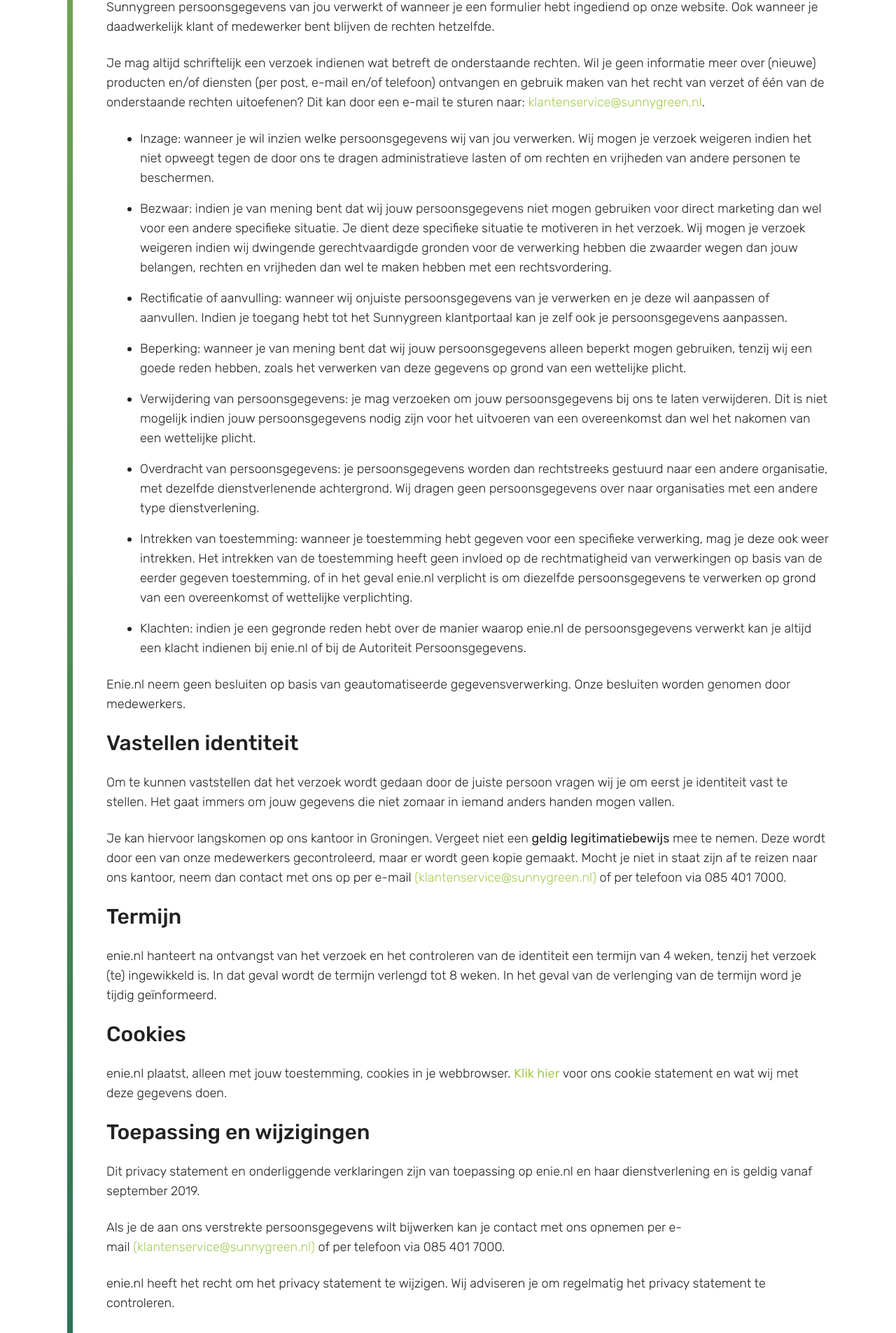
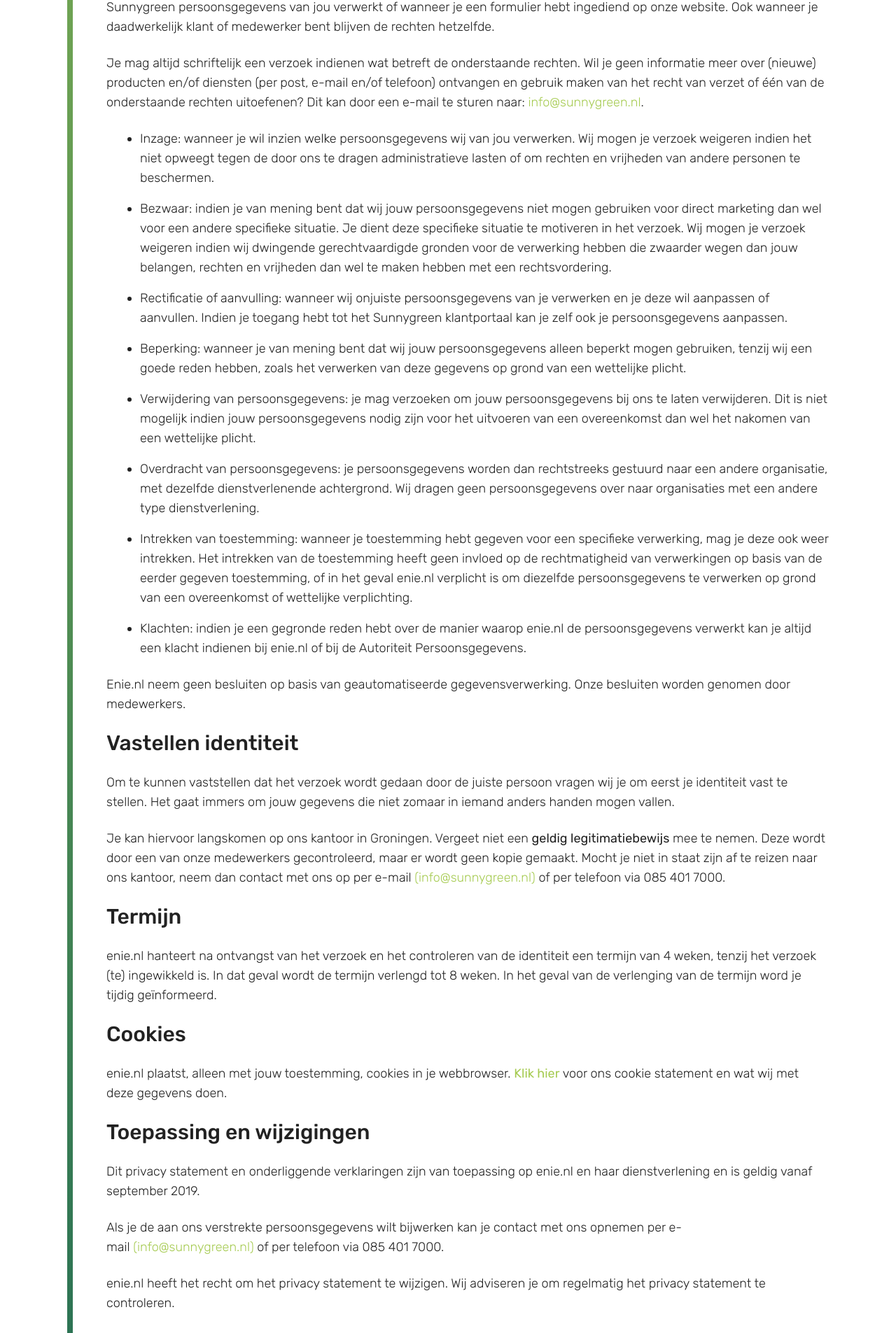
Before and after one commit to WebDevAman/sunny-green, a React (Create React App) app: page /privacy-statement-sunnygreen-nl in a window 1280 px wide. Shown: the part 2320-4225 px from the top of the page at 70% size. Built offline with nearby package versions, Linux system fonts and the light colour scheme.

Commit message:
Update Privacy.jsx

```diff
--- a/src/components/pages/statements/Privacy.jsx
+++ b/src/components/pages/statements/Privacy.jsx
@@ -40,7 +40,7 @@
                     <p className='text-lg font-light' >Op het moment dat je een huurklant wenst te worden, verstrekken wij je gegevens aan Economic Data Resources B.V. (EDR). EDR zal op basis van deze gegevens een advies geven over je kredietwaardigheid. EDR gebruikt je gegevens voor onderzoek naar jouw kredietwaardigheid en contactgegevens. Als je bezwaar wilt maken of informatie wenst over het gebruik van je persoonsgegevens door EDR, zie&nbsp;<a className='text-themeGreen text-lg hover:underline' href="https://www.edrcreditservices.nl/privacy-statement/">het privacy statement van EDR.</a></p>
                     <h3 className='text-xl lg:text-3xl font-medium'>Rechten van betrokkene</h3>
                     <p className='text-lg font-light' >Op grond van de Algemene verordening persoonsgegevens (AVG) heb je als betrokkene aantal privacyrechten wanneer Sunnygreen persoonsgegevens van jou verwerkt of wanneer je een formulier hebt ingediend op onze website. Ook wanneer je daadwerkelijk klant of medewerker bent blijven de rechten hetzelfde.</p>
-                    <p className='text-lg font-light' >Je mag altijd schriftelijk een verzoek indienen wat betreft de onderstaande rechten. Wil je geen informatie meer over (nieuwe) producten en/of diensten (per post, e-mail en/of telefoon) ontvangen en gebruik maken van het recht van verzet of &eacute;&eacute;n van de onderstaande rechten uitoefenen? Dit kan door een e-mail te sturen naar:&nbsp;<a className='text-themeGreen text-lg hover:underline' href="mailto:klantenservice@sunnygreen.nl">klantenservice@sunnygreen.nl</a>.</p>
+                    <p className='text-lg font-light' >Je mag altijd schriftelijk een verzoek indienen wat betreft de onderstaande rechten. Wil je geen informatie meer over (nieuwe) producten en/of diensten (per post, e-mail en/of telefoon) ontvangen en gebruik maken van het recht van verzet of &eacute;&eacute;n van de onderstaande rechten uitoefenen? Dit kan door een e-mail te sturen naar:&nbsp;<a className='text-themeGreen text-lg hover:underline' href="mailto:info@sunnygreen.nl">info@sunnygreen.nl</a>.</p>
                     <ul className='flex flex-col gap-4 list-disc pl-6 lg:pl-12 text-lg font-light'>
                         <li>Inzage: wanneer je wil inzien welke persoonsgegevens wij van jou verwerken. Wij mogen je verzoek weigeren indien het niet opweegt tegen de door ons te dragen administratieve lasten of om rechten en vrijheden van andere personen te beschermen.</li>
                         <li>Bezwaar: indien je van mening bent dat wij jouw persoonsgegevens niet mogen gebruiken voor direct marketing dan wel voor een andere specifieke situatie. Je dient deze specifieke situatie te motiveren in het verzoek. Wij mogen je verzoek weigeren indien wij dwingende gerechtvaardigde gronden voor de verwerking hebben die zwaarder wegen dan jouw belangen, rechten en vrijheden dan wel te maken hebben met een rechtsvordering.</li>
@@ -54,14 +54,14 @@
                     <p className='text-lg font-light' >Enie.nl neem geen besluiten op basis van geautomatiseerde gegevensverwerking. Onze besluiten worden genomen door medewerkers.</p>
                     <h3 className='text-xl lg:text-3xl font-medium'>Vastellen identiteit</h3>
                     <p className='text-lg font-light' >Om te kunnen vaststellen dat het verzoek wordt gedaan door de juiste persoon vragen wij je om eerst je identiteit vast te stellen. Het gaat immers om jouw gegevens die niet zomaar in iemand anders handen mogen vallen.</p>
-                    <p className='text-lg font-light' >Je kan hiervoor langskomen op ons kantoor in Groningen. Vergeet niet een&nbsp;<strong>geldig legitimatiebewijs</strong> mee te nemen. Deze wordt door een van onze medewerkers gecontroleerd, maar er wordt geen kopie gemaakt. Mocht je niet in staat zijn af te reizen naar ons kantoor, neem dan contact met ons op per e-mail&nbsp;<a className='text-themeGreen text-lg hover:underline' href="mailto:klantenservice@sunnygreen.nl">(klantenservice@sunnygreen.nl)</a> of per telefoon via 085 401 7000.</p>
+                    <p className='text-lg font-light' >Je kan hiervoor langskomen op ons kantoor in Groningen. Vergeet niet een&nbsp;<strong>geldig legitimatiebewijs</strong> mee te nemen. Deze wordt door een van onze medewerkers gecontroleerd, maar er wordt geen kopie gemaakt. Mocht je niet in staat zijn af te reizen naar ons kantoor, neem dan contact met ons op per e-mail&nbsp;<a className='text-themeGreen text-lg hover:underline' href="mailto:info@sunnygreen.nl">(info@sunnygreen.nl)</a> of per telefoon via 085 401 7000.</p>
                     <h3 className='text-xl lg:text-3xl font-medium'>Termijn</h3>
                     <p className='text-lg font-light' >enie.nl hanteert na ontvangst van het verzoek en het controleren van de identiteit een termijn van 4 weken, tenzij het verzoek (te) ingewikkeld is. In dat geval wordt de termijn verlengd tot 8 weken. In het geval van de verlenging van de termijn word je tijdig ge&iuml;nformeerd.</p>
                     <h3 className='text-xl lg:text-3xl font-medium'>Cookies</h3>
                     <p className='text-lg font-light' >enie.nl plaatst, alleen met jouw toestemming, cookies in je webbrowser.&nbsp;<strong><a className='text-themeGreen text-lg hover:underline' href="https://www.enie.nl/cookie-statement/">Klik hier</a></strong> voor ons cookie statement en wat wij met deze gegevens doen.</p>
                     <h3 className='text-xl lg:text-3xl font-medium'>Toepassing en wijzigingen</h3>
                     <p className='text-lg font-light' >Dit privacy statement en onderliggende verklaringen zijn van toepassing op enie.nl en haar dienstverlening en is geldig vanaf september 2019.</p>
-                    <p className='text-lg font-light' >Als je de aan ons verstrekte persoonsgegevens wilt bijwerken kan je contact met ons opnemen per e-mail&nbsp;<a className='text-themeGreen text-lg hover:underline' href="mailto:klantenservice@sunnygreen.nl">(klantenservice@sunnygreen.nl)</a> of per telefoon via 085 401 7000.</p>
+                    <p className='text-lg font-light' >Als je de aan ons verstrekte persoonsgegevens wilt bijwerken kan je contact met ons opnemen per e-mail&nbsp;<a className='text-themeGreen text-lg hover:underline' href="mailto:info@sunnygreen.nl">(info@sunnygreen.nl)</a> of per telefoon via 085 401 7000.</p>
                     <p className='text-lg font-light' >enie.nl heeft het recht om het privacy statement te wijzigen. Wij adviseren je om regelmatig het privacy statement te controleren.</p>
                     <p className='text-lg font-light' >Dit privacy statement is in overeenstemming met de vereisten van de AVG opgesteld en is voor het laatst gewijzigd op oktober 2020.</p>
 
```
